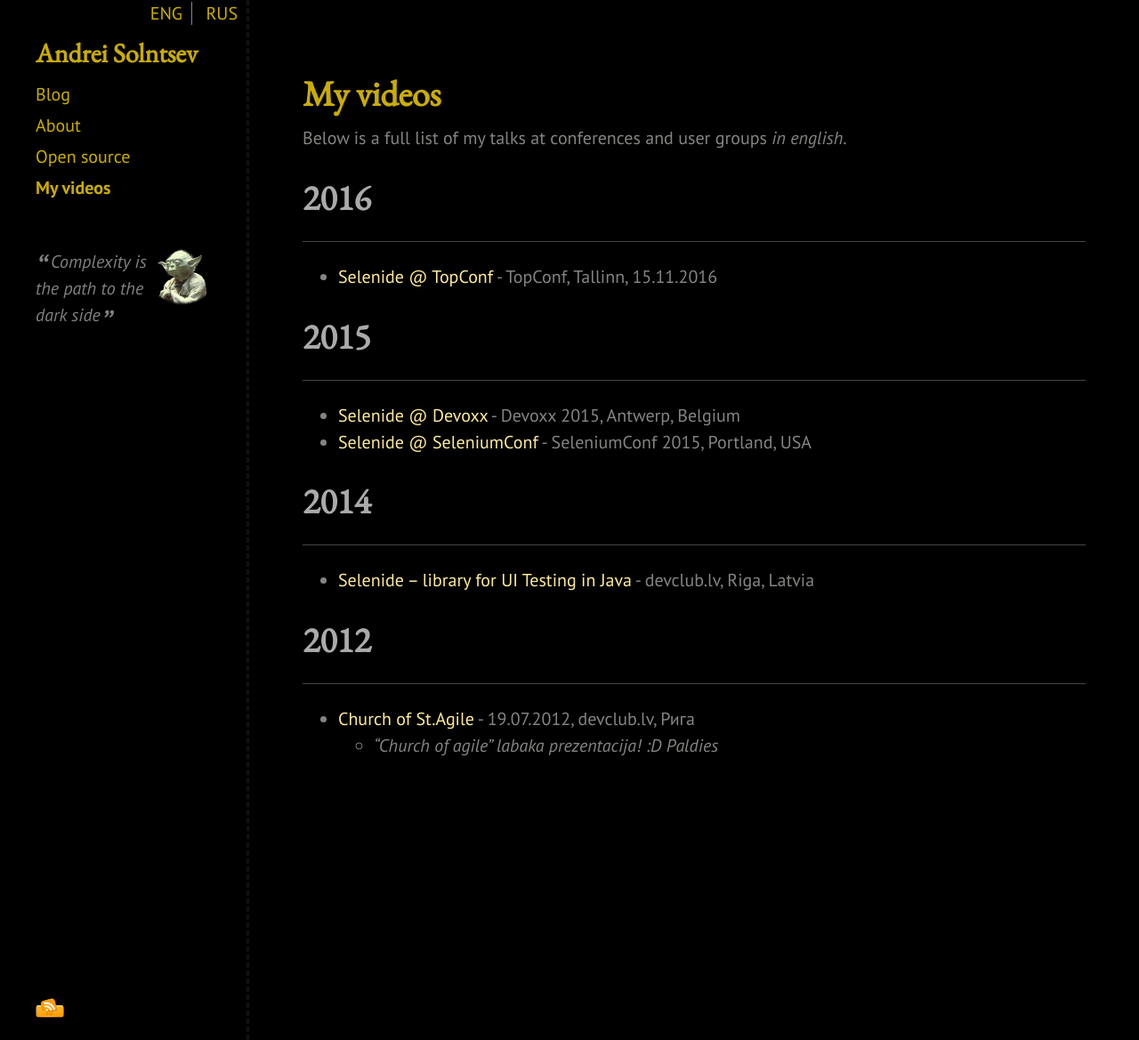
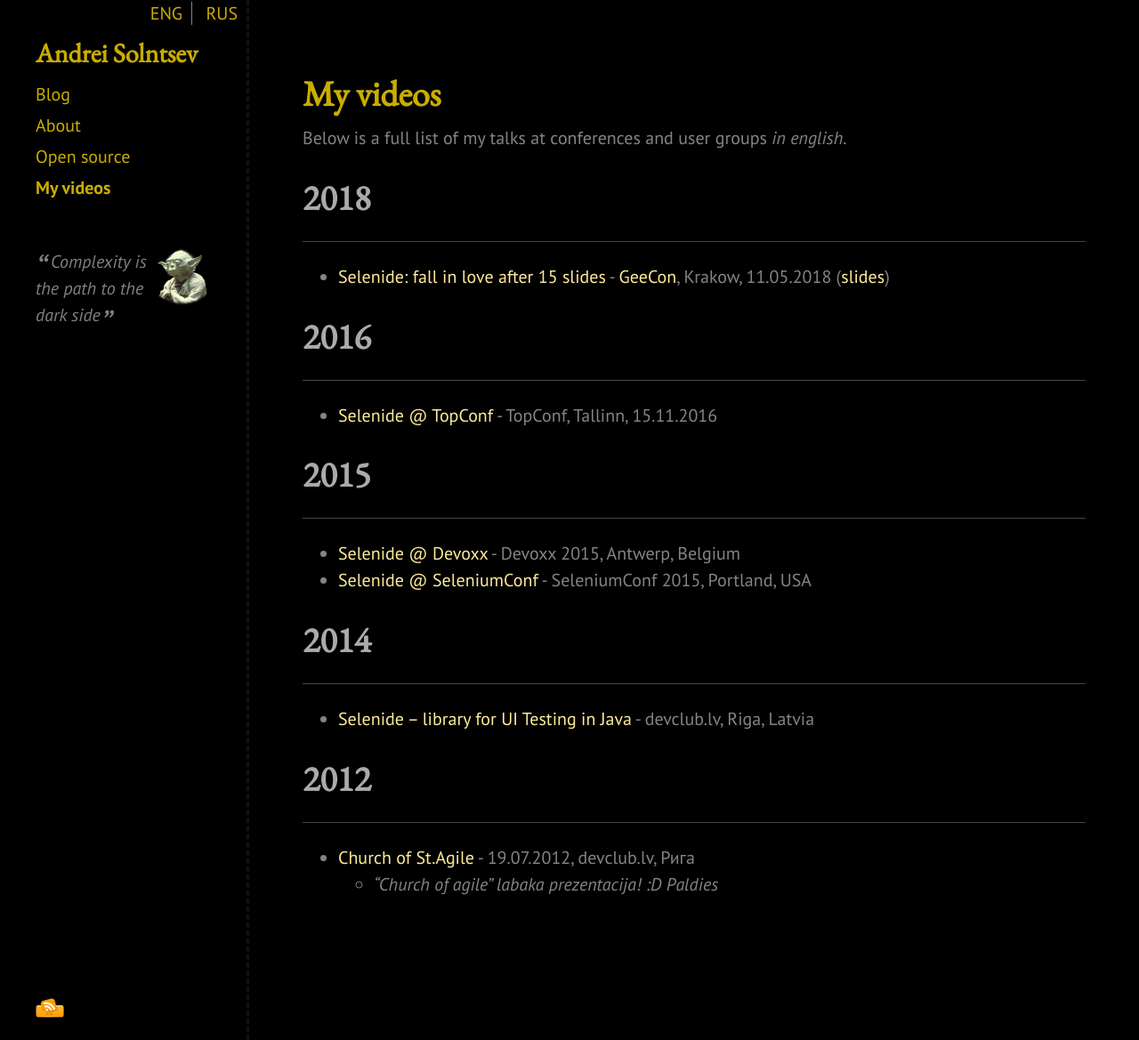
Before and after one commit to asolntsev/asolntsev.github.io, a Jekyll site: the page built from en/video.md, in a window 1280 px wide and 1169 px high. Shown: the whole window at 89% size. Built offline with Jekyll 4.4.1, drawn with Linux system fonts in a browser that asks for light colours; nearby versions of some CDN libraries.

Commit message:
add video from GeeCon 2018

```diff
--- a/en/video.md
+++ b/en/video.md
@@ -5,6 +5,12 @@
 ---
 
 Below is a full list of my talks at conferences and user groups _in english_.
+
+# 2018
+* * *
+
+* [Selenide: fall in love after 15 slides](https://www.youtube.com/watch?v=o6AEfW39f0Y) - [GeeCon](https://2018.geecon.org/schedule-day3/), Krakow, 11.05.2018
+  ([slides](https://docs.google.com/presentation/d/1kuzqR8JGnVKIs2r0Bm83LdOfbZkSkoR93f1c8wd26ns/edit?usp=sharing))
 
 # 2016
 * * *
```
Also changed, not shown: ru/video.md (+1 -0 lines), 1 other file.
